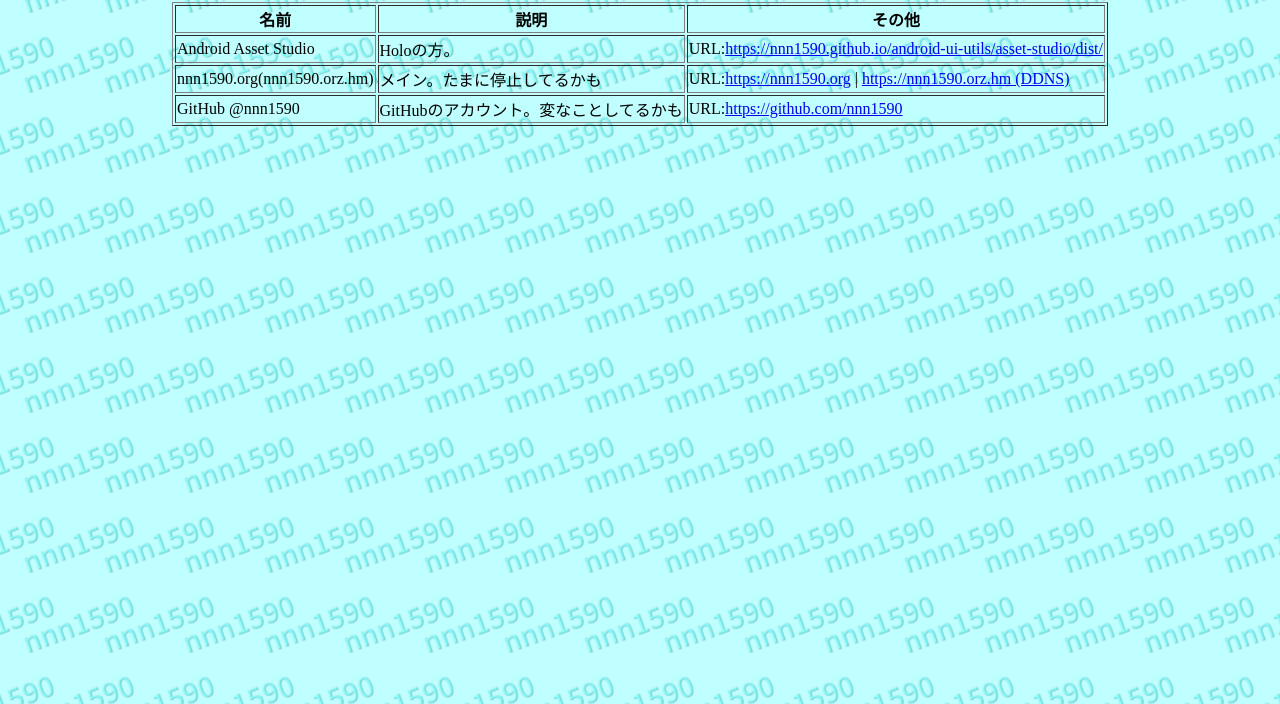
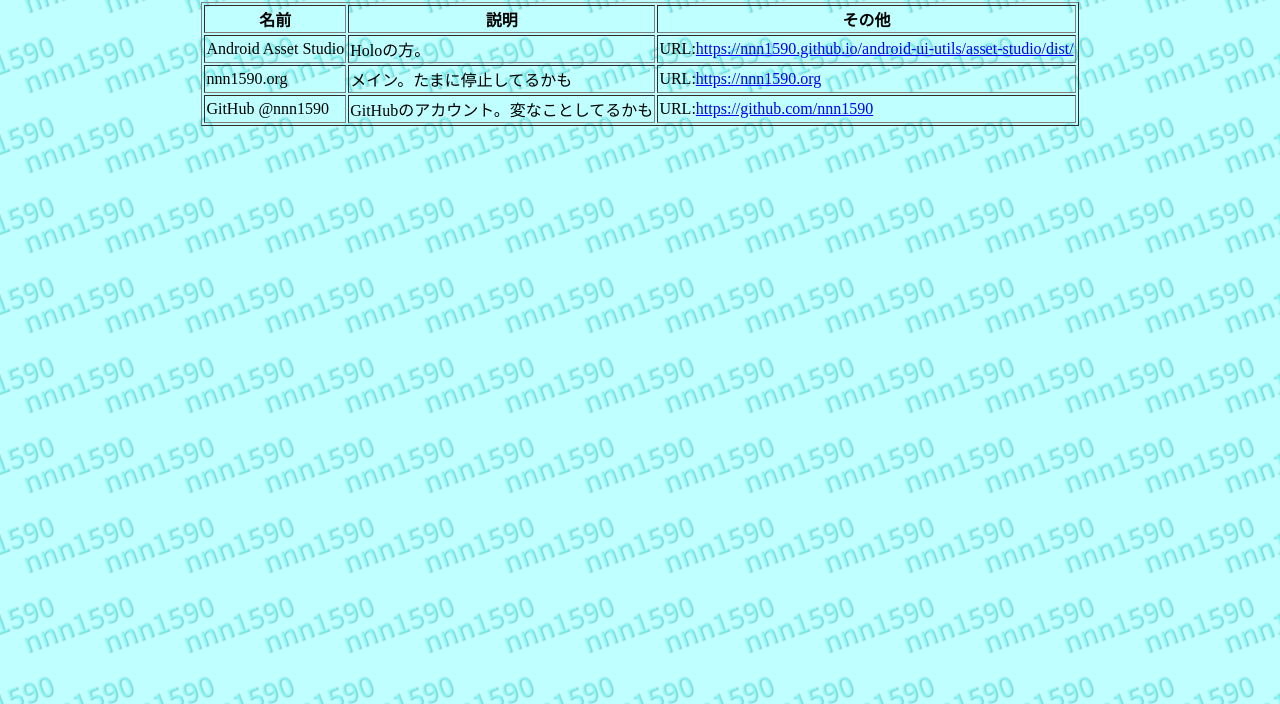
Before and after one commit to nnn1590/nnn1590.github.io, a plain HTML site: page index.html in a window 1280 px wide. Shown: the part 96-800 px from the top of the page. Drawn offline with Linux system fonts and the light colour scheme.

Commit message:
Update index.html
* Remove mention of nnn1590.orz.hm as it is no longer available
	 Thank you ieServer.Net for providing DDNS
* Add <meta> and <thead>
* Fix <html> closing tag

```diff
--- a/index.html
+++ b/index.html
@@ -1,6 +1,7 @@
 <!DOCTYPE HTML>
 <html lang="ja">
 	<head>
+		<meta http-equiv="Content-Type" content="text/html; charset=UTF-8" />
 		<title>INDEX | nnn1590.github.io</title>
 	</head>
 	<body background="images/wallpaper.png">
@@ -8,21 +9,23 @@
 			<div align="center"><img src="images/logo2.png" alt="nnn1590.github.io ロゴ" width="256" height="64"></div>
 			<marquee><font color="#ff0000">Welcome!</font></marquee>
 			<table border="1px">
-				<tbody>
+				<thead>
 					<tr>
 						<th>名前</th>
 						<th>説明</th>
 						<th>その他</th>
 					</tr>
+				</thead>
+				<tbody>
 					<tr>
 						<td>Android Asset Studio</td>
 						<td>Holoの方。</td>
 						<td>URL:<a href="android-ui-utils/asset-studio/dist/">https://nnn1590.github.io/android-ui-utils/asset-studio/dist/</a></td>
 					</tr>
 					<tr>
-						<td>nnn1590.org(nnn1590.orz.hm)</td>
+						<td>nnn1590.org</td>
 						<td>メイン。たまに停止してるかも</td>
-						<td>URL:<a href="https://nnn1590.org">https://nnn1590.org</a> | <a href="https://nnn1590.orz.hm">https://nnn1590.orz.hm (DDNS)</a></td>
+						<td>URL:<a href="https://nnn1590.org">https://nnn1590.org</a></td>
 					</tr>
 					<tr>
 						<td>GitHub @nnn1590</td>
@@ -33,4 +36,4 @@
 			</table>
 		</div>
 	</body>
-</body>
+</html>
```
